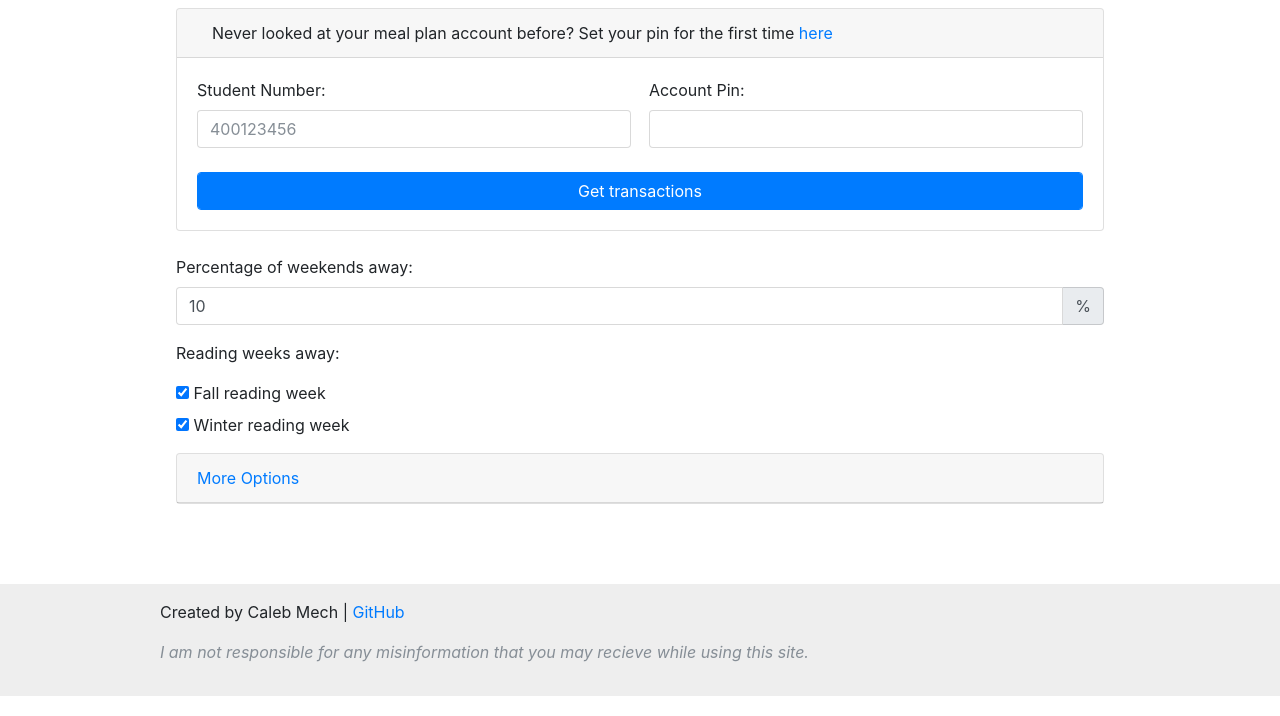
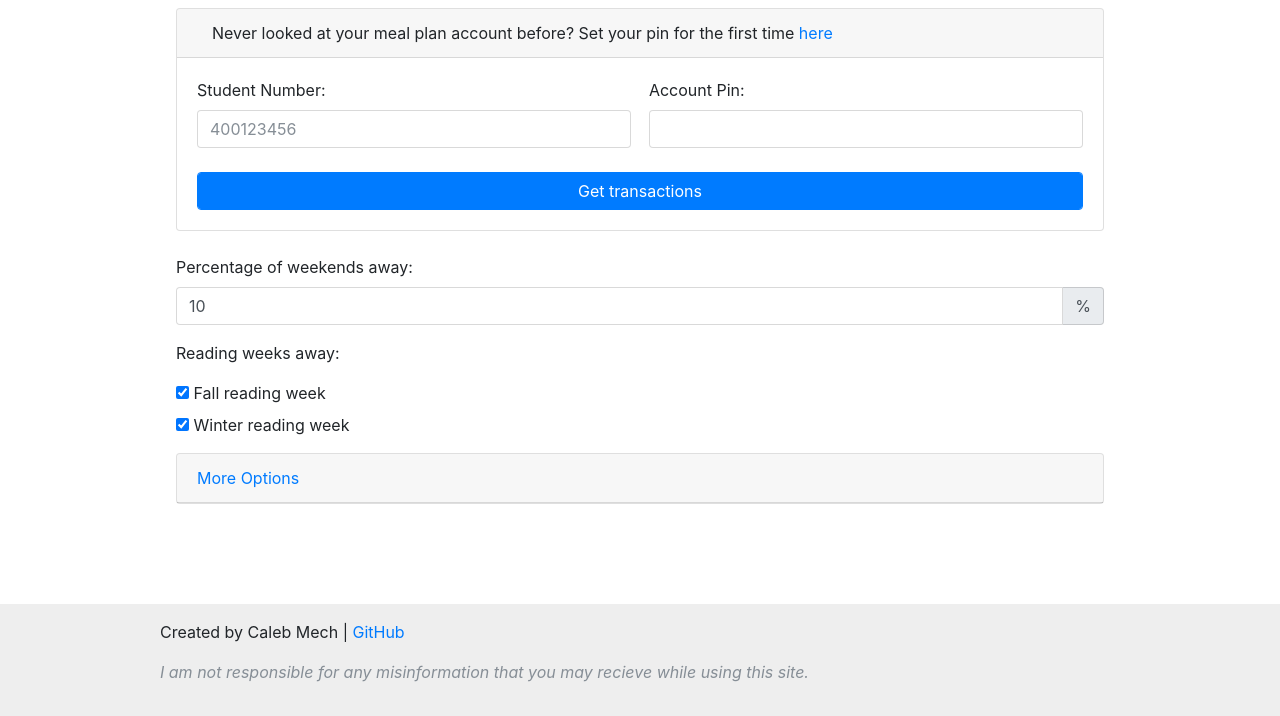
Before and after one commit to calebmech/McMaster-Meal-Plan-Analyzer-v2, a website: page app/index.html in a window 1280 px wide. Shown: the part 84-800 px from the top of the page. Drawn offline with nearby package versions, Linux system fonts and the light colour scheme.

Commit message:
Made footer stick to bottom

```diff
--- a/app/style.css
+++ b/app/style.css
@@ -1,3 +1,10 @@
+body {
+    position: relative;
+    padding-bottom: 8em;
+    min-height: 100vh;
+    margin: 0;
+}
+
 .hide {
     display: none;
 }
@@ -18,6 +25,10 @@ footer#mainFooter {
     background: #eee;
     padding: 1em;
     margin-top: 2em;
+    position: absolute;
+    left: 0;
+    right: 0;
+    bottom: 0;
 }
 #mainFooterWrapper {
     max-width: 960px;
```
